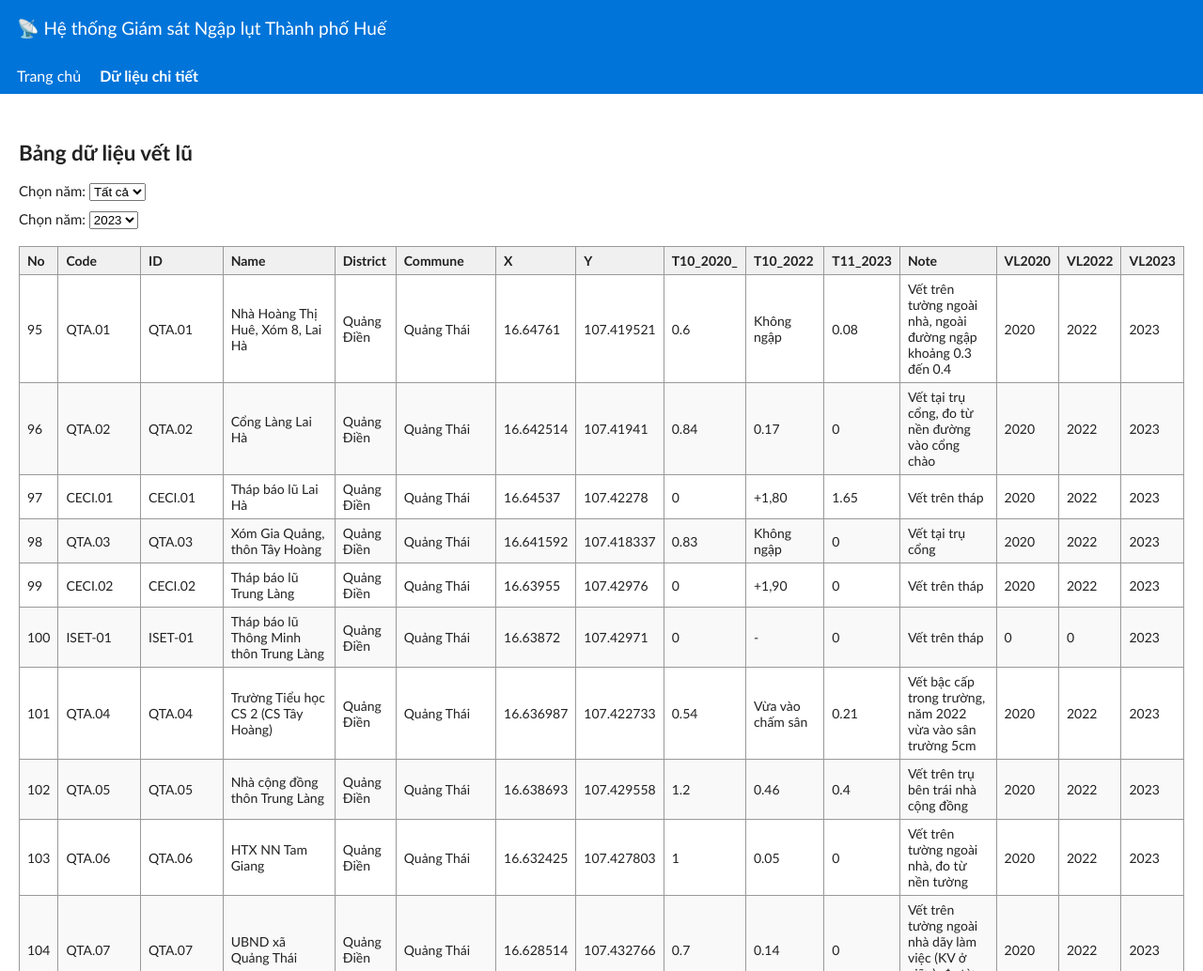
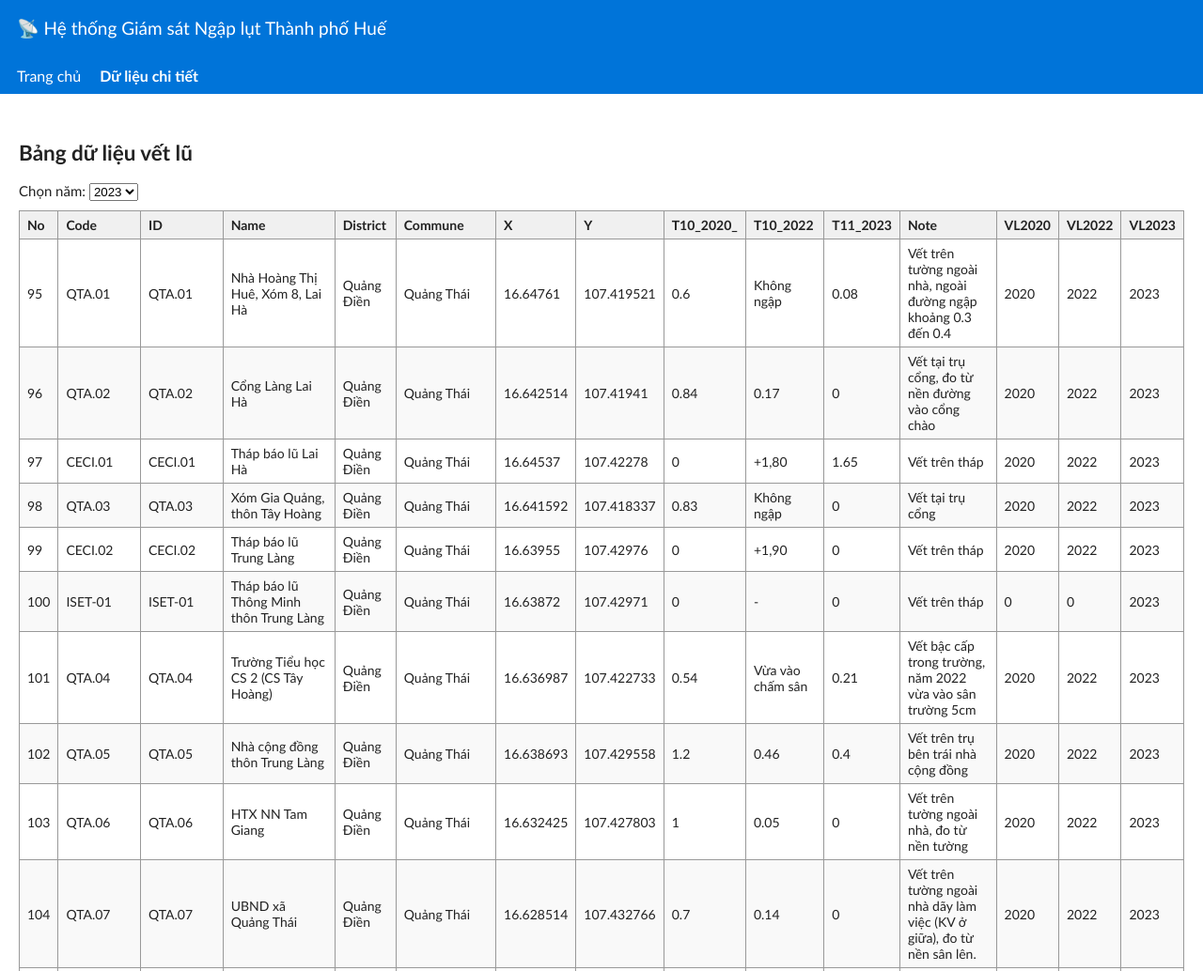
Before and after one commit to isetcrmc/HUE, a plain HTML site: page detail.html in a window 1280 px wide. Shown: the top 1034 px of the page at 94% size. Drawn offline with Linux system fonts and the light colour scheme.

Commit message:
Update detail.html

```diff
--- a/detail.html
+++ b/detail.html
@@ -85,10 +85,9 @@
     <div class="filter">
       <label for="yearSelect">Chọn năm:</label>
       <select id="yearSelect">
-        <option value="all">Tất cả</option>
         <option value="2020">2020</option>
         <option value="2022">2022</option>
-        <option value="2023">2023</option>
+        <option value="2023" selected>2023</option>
       </select>
     </div>
     <div id="table">Đang tải dữ liệu...</div>
@@ -96,16 +95,21 @@
 
   <script>
     const container = document.getElementById("table");
+    const yearSelect = document.getElementById("yearSelect");
     let data = [];
 
     fetch("Flood_trace_all.geojson")
       .then(res => res.json())
       .then(json => {
         data = json.features || [];
-      renderTable("2023"); // Mặc định hiển thị năm 2023
+        renderTable(yearSelect.value);
       })
       .catch(() => {
         container.innerHTML = "Lỗi khi tải dữ liệu.";
+      });
+
+    yearSelect.addEventListener("change", () => {
+      renderTable(yearSelect.value);
     });
 
     function renderTable(year) {
@@ -118,13 +122,6 @@
       });
 
       let html = `
-      <label>Chọn năm:
-        <select onchange="renderTable(this.value)">
-          <option value="2020" ${year == "2020" ? "selected" : ""}>2020</option>
-          <option value="2022" ${year == "2022" ? "selected" : ""}>2022</option>
-          <option value="2023" ${year == "2023" ? "selected" : ""}>2023</option>
-        </select>
-      </label><br><br>
         <table><thead><tr>
           ${headers.map(h => `<th>${h}</th>`).join("")}
         </tr></thead><tbody>
```
Lines whose indentation alone changed are shown as unchanged.
